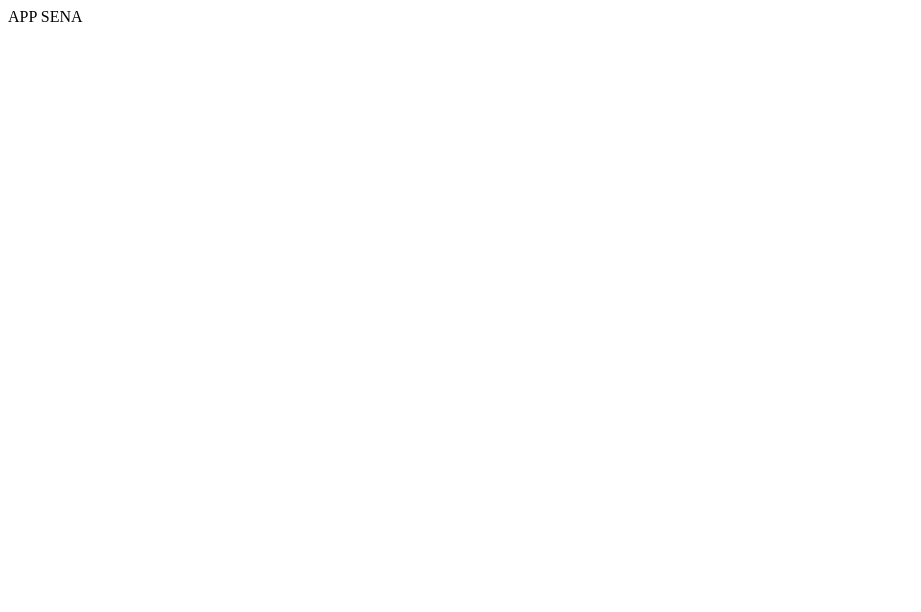
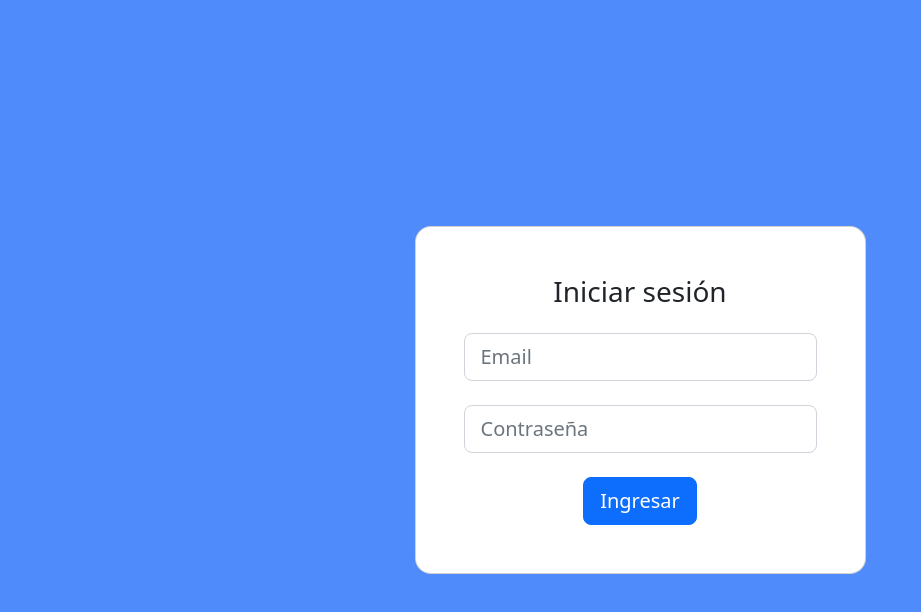
Before and after one commit to luis-soysena/app-sena, a React (Vite) app: page / in a window 1280 px wide. Shown: the top 612 px of the page, without its empty margins (0-921 px from the left). Built offline with nearby package versions, Linux system fonts and the light colour scheme; no server answers.

Commit message:
Vista y proceso de login finalizado

```diff
--- a/index.html
+++ b/index.html
@@ -1,10 +1,10 @@
 <!DOCTYPE html>
-<html lang="en">
+<html lang="es">
   <head>
     <meta charset="UTF-8" />
     <link rel="icon" type="image/svg+xml" href="/vite.svg" />
     <meta name="viewport" content="width=device-width, initial-scale=1.0" />
-    <title>Vite + React</title>
+    <title>Suscripciones - App </title>
   </head>
   <body>
     <div id="root"></div>
--- a/src/App.jsx
+++ /dev/null
@@ -1,9 +0,0 @@
-function App() {
-  return (
-    <div className="app">
-      APP SENA
-    </div>
-  );
-}
-
-export default App;
--- a/src/main.jsx
+++ b/src/main.jsx
@@ -1,10 +1,13 @@
 import React from "react";
 import ReactDOM from "react-dom/client";
-import App from "./App.jsx";
+import { RouterProvider } from "react-router-dom";
+import router from "./routes";
+
+import "bootstrap/dist/css/bootstrap.min.css";
 import "./index.scss";
 
 ReactDOM.createRoot(document.getElementById("root")).render(
   <React.StrictMode>
-    <App />
+    <RouterProvider router={router} />
   </React.StrictMode>
 );
--- /dev/null
+++ b/src/routes.jsx
@@ -0,0 +1,18 @@
+import { createBrowserRouter } from "react-router-dom";
+
+// Views
+import PrivateRoute from "./views/private";
+import LoginView from "./views/login";
+
+const router = createBrowserRouter([
+  {
+    path: "/",
+    element: <LoginView />,
+  },
+  {
+    path: "/admin",
+    element: <PrivateRoute view={<p>Admin</p>} />,
+  },
+]);
+
+export default router;
--- /dev/null
+++ b/src/services/api.js
@@ -0,0 +1,26 @@
+import axios from "axios";
+
+const { VITE_API_URL, VITE_API_KEY } = import.meta.env;
+
+/* SUBSCRIPTIONS */
+
+export const getSubscription = async (email) => {};
+
+/* USERS */
+
+export const getAccess = async ({ email, password }) => {
+  try {
+    return await axios.post(
+      `${VITE_API_URL}/user/login`,
+      { email, password },
+      {
+        headers: {
+          "x-api-key": VITE_API_KEY,
+        },
+      }
+    );
+  } catch (error) {
+    return error;
+  }
+};
+export const getUser = async (email) => {};
--- /dev/null
+++ b/src/utils/cookies.js
@@ -0,0 +1,40 @@
+export const getCookie = (name) => {
+  const matches = document.cookie.match(
+    new RegExp(
+      "(?:^|; )" +
+        name.replace(/([\.$?*|{}\(\)\[\]\\\/\+^])/g, "\\$1") +
+        "=([^;]*)"
+    )
+  );
+  return matches ? decodeURIComponent(matches[1]) : undefined;
+};
+
+export const setCookie = (name, value, options = {}) => {
+  options = {
+    path: "/",
+    ...options,
+  };
+
+  if (options.expires instanceof Date) {
+    options.expires = options.expires.toUTCString();
+  }
+
+  let updatedCookie =
+    encodeURIComponent(name) + "=" + encodeURIComponent(value);
+
+  for (let optionKey in options) {
+    updatedCookie += "; " + optionKey;
+    let optionValue = options[optionKey];
+    if (optionValue !== true) {
+      updatedCookie += "=" + optionValue;
+    }
+  }
+
+  document.cookie = updatedCookie;
+};
+
+export const deleteCookie = (name) => {
+  setCookie(name, "", {
+    "max-age": -1,
+  });
+};
--- /dev/null
+++ b/src/views/login.jsx
@@ -0,0 +1,92 @@
+import { useState } from "react";
+import { getAccess } from "../services/api";
+import { setCookie } from "../utils/cookies";
+import { Navigate } from "react-router-dom";
+
+const LoginView = () => {
+  const [email, setEmail] = useState("de@mo.co");
+  const [password, setPassword] = useState("1234");
+  const [loginError, setLoginError] = useState(false);
+  const [isLoading, setLoading] = useState(false);
+  const [userLogged, setUserLogged] = useState(false);
+
+  const signIn = async () => {
+    if (email && password) {
+      setLoginError(false);
+      setLoading(true);
+
+      const response = await getAccess({ email, password });
+      console.log(response)
+      const statusCode = response?.data?.code;
+
+      if (statusCode !== 200) {
+        setLoginError(true);
+        setLoading(false);
+        return;
+      }
+
+      setCookie("appSena", "true");
+      setUserLogged(true);
+    } else {
+      setLoginError(true);
+    }
+  };
+
+  return !userLogged ? (
+    <section className="vh-100" style={{ backgroundColor: "#508bfc" }}>
+      <div className="container py-5 h-100">
+        <div className="row d-flex justify-content-center align-items-center h-100">
+          <div className="col-12 col-md-8 col-lg-6 col-xl-5">
+            <div
+              className="card shadow-2-strong"
+              style={{ borderRadius: "1rem" }}
+            >
+              <div className="card-body p-5 text-center">
+                <h3 className="mb-4">Iniciar sesión</h3>
+
+                {loginError && (
+                  <div className="alert alert-danger mb-4">
+                    <p className="m-0">Verifique su email o contraseña.</p>
+                  </div>
+                )}
+
+                <div className="form-outline mb-4">
+                  <input
+                    type="email"
+                    id="typeEmailX-2"
+                    className="form-control form-control-lg"
+                    placeholder="Email"
+                    onKeyDown={(event) => setEmail(event.target.value)}
+                  />
+                </div>
+
+                <div className="form-outline mb-4">
+                  <input
+                    type="password"
+                    id="typePasswordX-2"
+                    className="form-control form-control-lg"
+                    placeholder="Contraseña"
+                    onKeyDown={(event) => setPassword(event.target.value)}
+                  />
+                </div>
+
+                <button
+                  className="btn btn-primary btn-lg btn-block"
+                  type="submit"
+                  onClick={() => signIn()}
+                  disabled={isLoading}
+                >
+                  Ingresar
+                </button>
+              </div>
+            </div>
+          </div>
+        </div>
+      </div>
+    </section>
+  ) : (
+    <Navigate to="/admin" replace={true} />
+  );
+};
+
+export default LoginView;
--- /dev/null
+++ b/src/views/private.jsx
@@ -0,0 +1,22 @@
+import { useEffect, useState } from "react";
+import { Navigate } from "react-router-dom";
+import { getCookie } from "../utils/cookies";
+
+const PrivateRoute = ({ view }) => {
+  const [isLoading, setLoading] = useState(true);
+  const [userLogged, setUserLogged] = useState(false);
+
+  useEffect(() => {
+    if (getCookie("appSena")) {
+      setUserLogged(true);
+    }
+
+    return () => setLoading(false);
+  }, []);
+
+  return isLoading ? <p>Validando sesión...</p> : (
+    userLogged ? view : <Navigate to="/" replace={true} />
+  );
+}
+
+export default PrivateRoute;
```
Also changed, not shown: package.json (+18 -13 lines).
